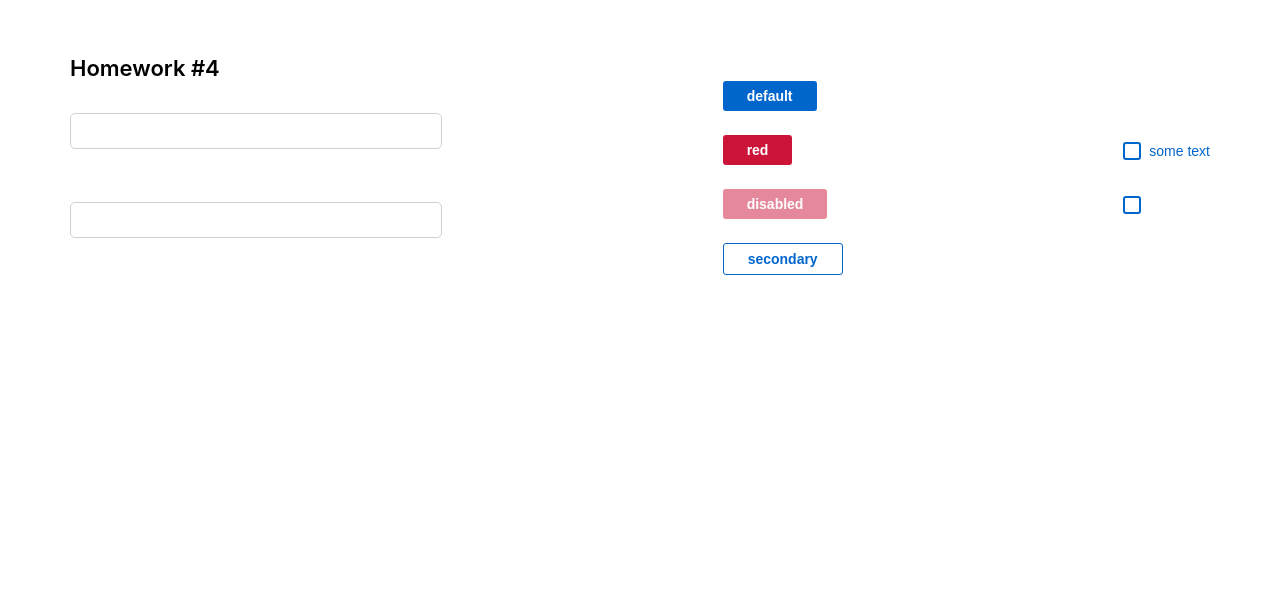
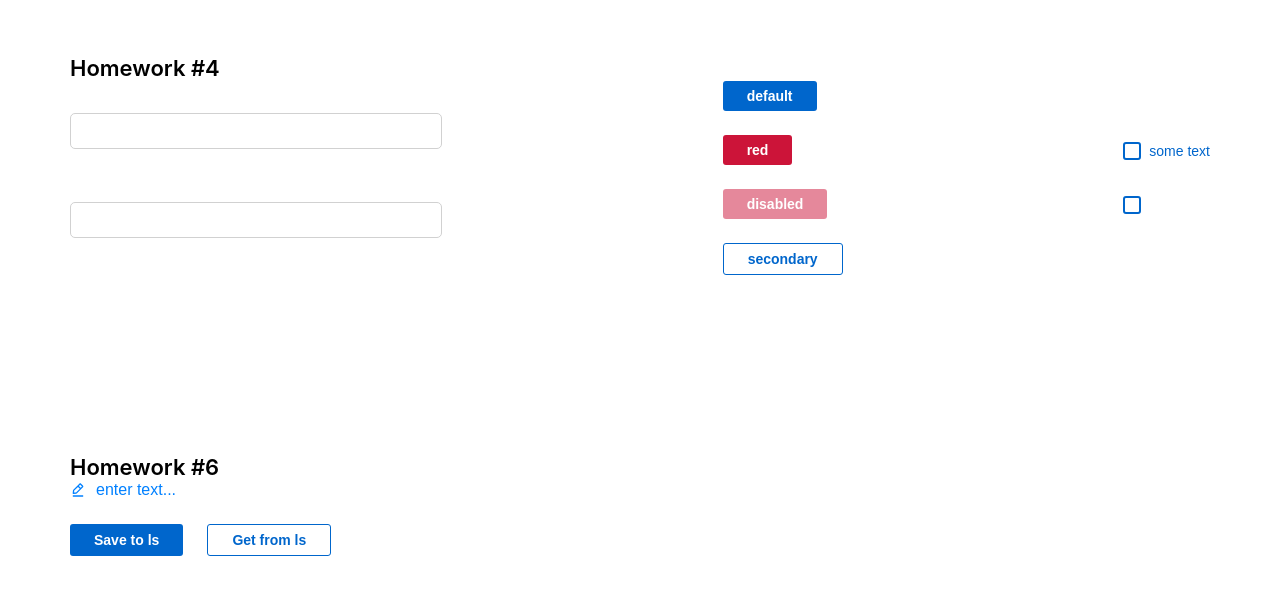
Before and after one commit to Ivansa71/HW3sprint, a React (Create React App) app: page /#/pre-junior in a window 1280 px wide. Shown: the part 1142-1737 px from the top of the page. Before the commit the page ends 1596 px from the top, so only its background shows below. Built offline with nearby package versions, Linux system fonts and the light colour scheme.

Commit message:
commit HW6

```diff
--- a/src/s1-main/App.tsx
+++ b/src/s1-main/App.tsx
@@ -5,6 +5,7 @@ import HW2 from "../s2-homeworks/hw02/HW2";
 import HW3 from "../s2-homeworks/hw03/HW3";
 import HW4 from "../s2-homeworks/hw04/HW4";
 import HW5 from "../s2-homeworks/hw05/HW5";
+import HW6 from "../s2-homeworks/hw06/HW6";
 
 function App() {
     return (
@@ -17,6 +18,7 @@ function App() {
 
             {/*при выполнении дз 5 и более - закомментировать здесь дз 1-4, так как они есть внутри дз 5*/}
             <HW5/>
+            <HW6/>
         </div>
     )
 }
--- a/src/s2-homeworks/hw06/HW6.module.css
+++ b/src/s2-homeworks/hw06/HW6.module.css
@@ -1,5 +1,9 @@
 .buttonsContainer {
+    display: flex;
+    gap: 24px;
+    margin-top: 24px;
 }
 
 .editableSpanContainer {
+    margin-bottom: 24px;
 }
--- a/src/s2-homeworks/hw06/HW6.tsx
+++ b/src/s2-homeworks/hw06/HW6.tsx
@@ -19,7 +19,7 @@ const HW6 = () => {
     }
     const restore = () => {
         // делают студенты
-
+        setValue(restoreState<string>('hw6-editable-span-value', ''))
     }
 
     return (
--- a/src/s2-homeworks/hw06/common/c4-SuperEditableSpan/SuperEditableSpan.module.css
+++ b/src/s2-homeworks/hw06/common/c4-SuperEditableSpan/SuperEditableSpan.module.css
@@ -1,11 +1,25 @@
 .spanBlock {
+    display: flex;
+    align-items: center;
+    gap: 10px;
 }
 
 .span {
+    font-family: 'Montserrat', sans-serif;
+    font-style: normal;
+    font-weight: 500;
+    font-size: 16px;
+    line-height: 20px;
+    color: #0080FF;
+    cursor: pointer;
 }
 
 .input {
+    margin-top: 5px;
+    outline: none;
 }
 
 .pen {
+    width: 16px;
+    height: 16px;
 }
--- a/src/s2-homeworks/hw06/common/c4-SuperEditableSpan/SuperEditableSpan.tsx
+++ b/src/s2-homeworks/hw06/common/c4-SuperEditableSpan/SuperEditableSpan.tsx
@@ -44,17 +44,18 @@ const SuperEditableSpan: React.FC<SuperEditableSpanType> = (
         // выключить editMode при нажатии Enter // делают студенты
 
         onEnter?.()
+        setEditMode(false)
     }
     const onBlurCallback = (e: React.FocusEvent<HTMLInputElement>) => {
         // выключить editMode при нажатии за пределами инпута // делают студенты
-
         onBlur?.(e)
+        setEditMode(false)
     }
     const onDoubleClickCallBack = (
         e: React.MouseEvent<HTMLSpanElement, MouseEvent>
     ) => {
         // включить editMode при двойном клике // делают студенты
-
+        setEditMode(true)
         onDoubleClick?.(e)
     }
 
```
